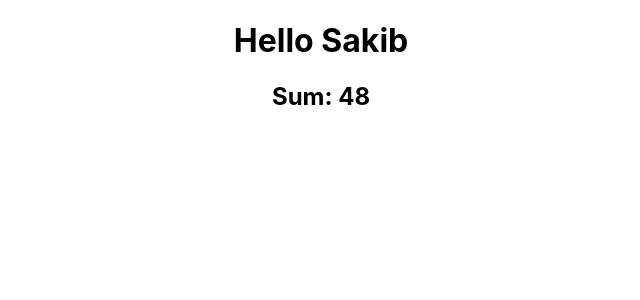
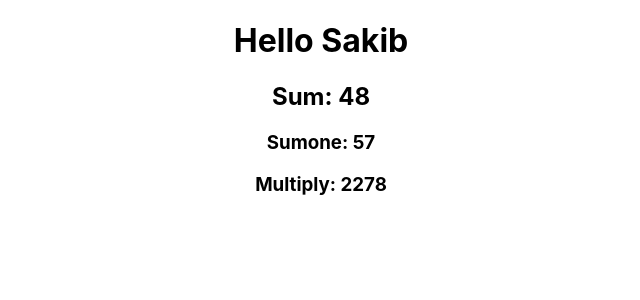
Before and after one commit to easakibahmad/theAdventurerServer, a React (Create React App) app in the folder module-47-5/: page / in a window 1280 px wide. Shown: the top 300 px of the page, without its empty margins (319-959 px from the left). Built offline with nearby package versions, Linux system fonts and the light colour scheme.

Commit message:
export two function

```diff
--- a/module-47-5/src/App.js
+++ b/module-47-5/src/App.js
@@ -1,13 +1,18 @@
 import './App.css';
 import Sakib from './components/Sakib/Sakib';
 import addNum from './components/Sani.js/Sani';
+import { one,two } from './components/TwoFunction/TwoFunction';
 
 function App() {
   const sum = addNum(23,25)
+  const sumOne= one(12,45)
+  const multiply = two(34,67)
   return (
     <div className="App">
       <Sakib></Sakib>
       <h2>Sum: {sum}</h2>
+      <h3>Sumone: {sumOne}</h3>
+      <h3>Multiply: {multiply}</h3>
     </div>
   );
 }
--- /dev/null
+++ b/module-47-5/src/components/TwoFunction/TwoFunction.js
@@ -0,0 +1,7 @@
+function one(a,b){
+    return a+b
+}
+function two(a,b){
+    return a*b
+}
+export {one,two}
```
Also changed, not shown: module-47-5/src/components/TwoFunction/Twofuntion.css (added).
